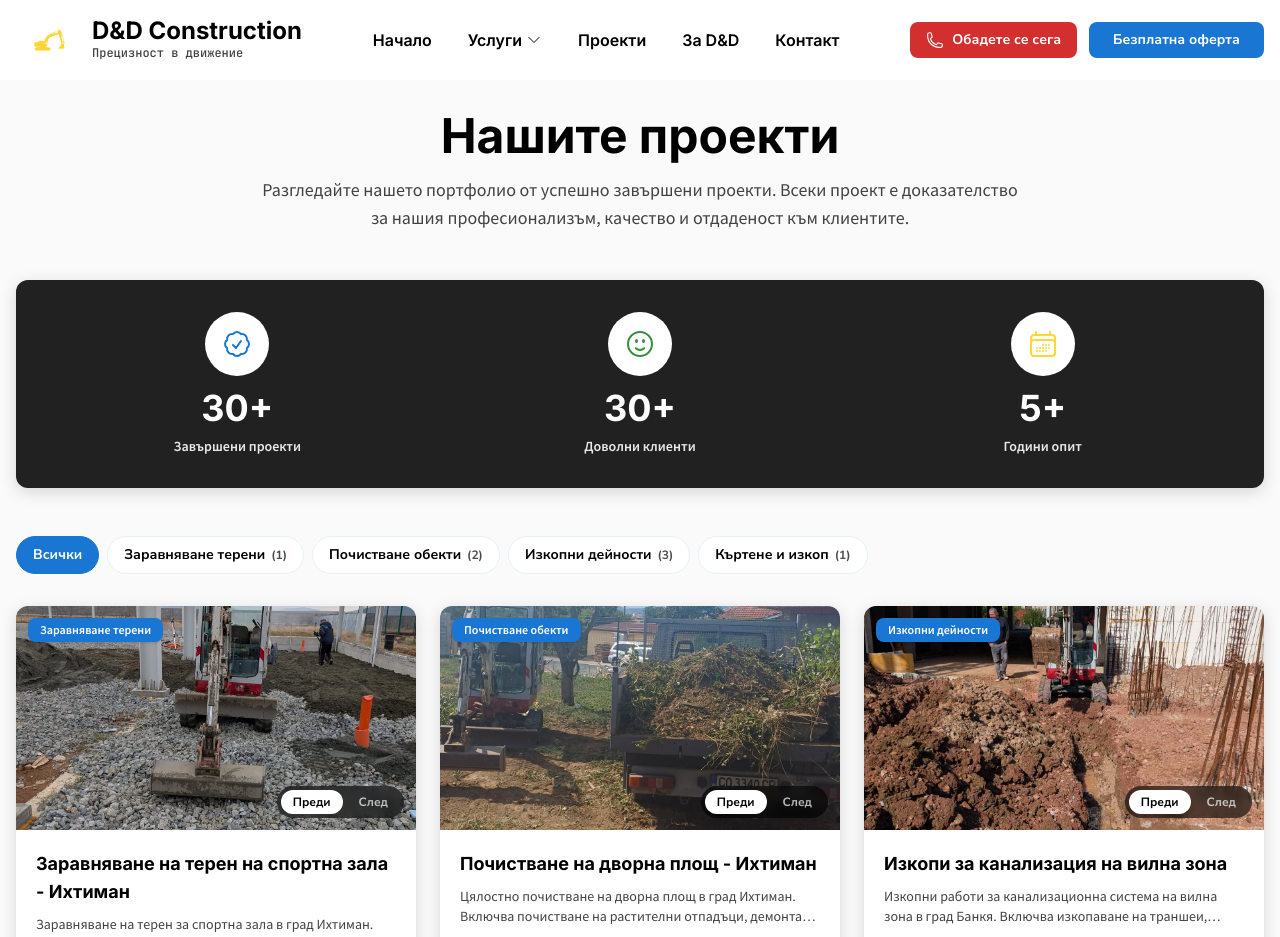
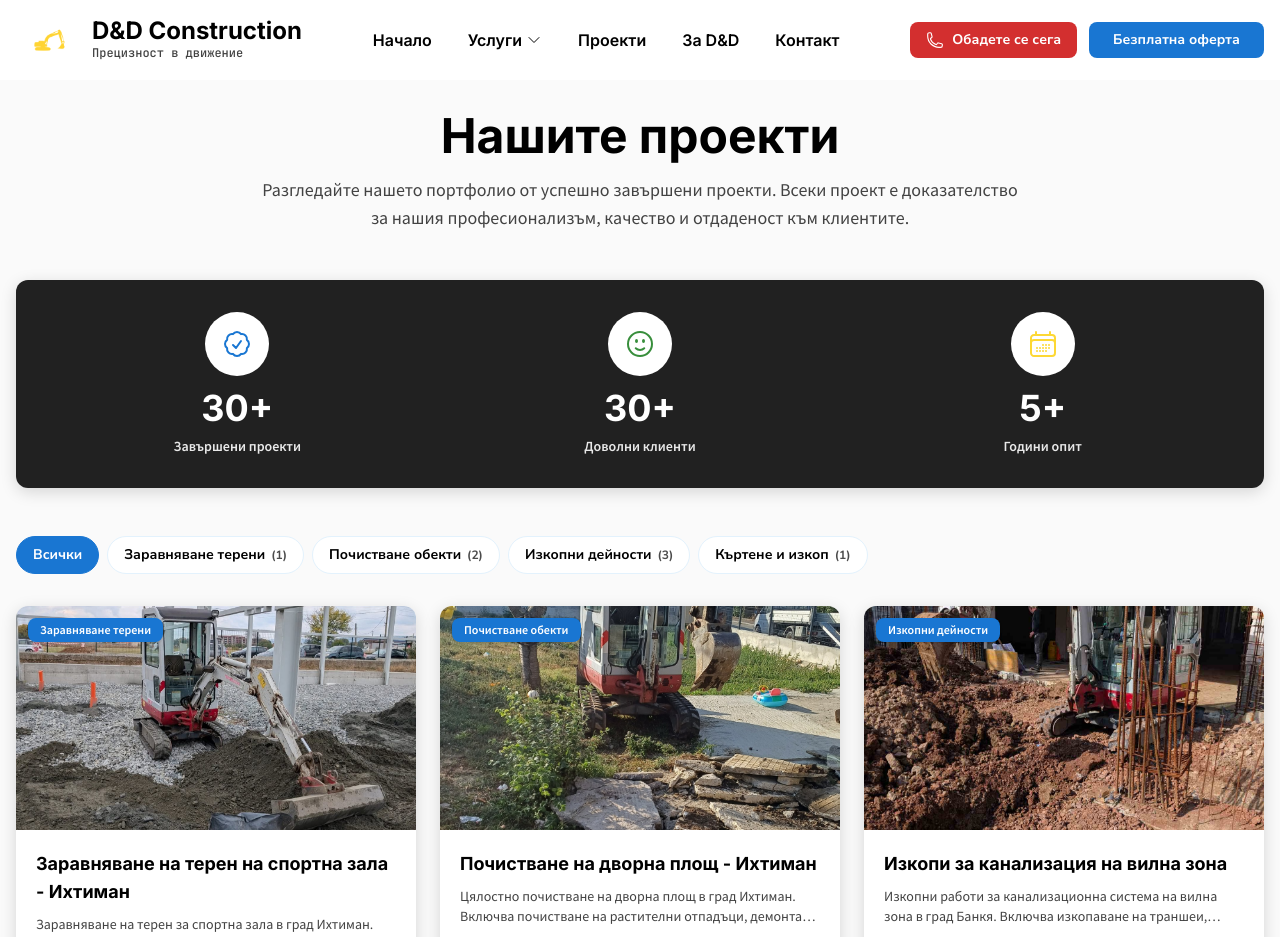
Before and after one commit to dmitkov39/DDconstruction, a Next.js app: page /projects-portfolio in a window 1280 px wide. Shown: the top 937 px of the page. Built offline with nearby package versions, Linux system fonts and the light colour scheme.

Commit message:
Remove Before/After toggle from ProjectCard

```diff
--- a/src/app/projects-portfolio/components/ProjectCard.tsx
+++ b/src/app/projects-portfolio/components/ProjectCard.tsx
@@ -1,6 +1,6 @@
 'use client';
 
-import React, { useState } from 'react';
+import React from 'react';
 import AppImage from '@/components/ui/AppImage';
 import Icon from '@/components/ui/AppIcon';
 
@@ -22,58 +22,26 @@ interface ProjectCardProps {
 }
 
 const ProjectCard = ({ project, onViewDetails }: ProjectCardProps) => {
-  const [showAfter, setShowAfter] = useState(false);
-
   return (
     <div className="bg-card rounded-lg shadow-md overflow-hidden hover:shadow-lg transition-shadow duration-300">
-      {/* Image with Before/After toggle */}
-      <div className="relative h-56 overflow-hidden group">
+      <div className="relative h-56 overflow-hidden">
         <AppImage
-          src={showAfter ? project.afterImage : project.beforeImage}
-          alt={showAfter ? project.afterAlt : project.beforeAlt}
-          className="w-full h-full object-cover transition-opacity duration-500"
+          src={project.afterImage}
+          alt={project.afterAlt}
+          className="w-full h-full object-cover"
         />
-
-        {/* Category badge */}
         <div className="absolute top-3 left-3 bg-primary text-primary-foreground px-3 py-1 rounded-md text-xs font-bold shadow">
           {project.category}
         </div>
-
-        {/* Before/After toggle */}
-        <div className="absolute bottom-3 right-3 flex items-center bg-black/60 backdrop-blur-sm rounded-full p-1 gap-1">
-          <button
-            onClick={() => setShowAfter(false)}
-            className={`px-3 py-1 rounded-full text-xs font-bold transition-all duration-200 ${
-              !showAfter
-                ? 'bg-white text-black'
-                : 'text-white/70 hover:text-white'
-            }`}
-          >
-            Преди
-          </button>
-          <button
-            onClick={() => setShowAfter(true)}
-            className={`px-3 py-1 rounded-full text-xs font-bold transition-all duration-200 ${
-              showAfter
-                ? 'bg-primary text-primary-foreground'
-                : 'text-white/70 hover:text-white'
-            }`}
-          >
-            След
-          </button>
-        </div>
       </div>
 
-      {/* Content */}
       <div className="p-5">
         <h3 className="text-lg font-heading font-bold text-foreground mb-2 line-clamp-2">
           {project.title}
         </h3>
-
         <p className="text-muted-foreground text-sm mb-4 line-clamp-2">
           {project.description}
         </p>
-
         <div className="space-y-1.5 mb-4">
           <div className="flex items-center space-x-2 text-sm">
             <Icon name="MapPinIcon" size={14} className="text-accent flex-shrink-0" />
@@ -88,7 +56,6 @@ const ProjectCard = ({ project, onViewDetails }: ProjectCardProps) => {
             <span className="text-foreground">{project.completionDate}</span>
           </div>
         </div>
-
         <button
           onClick={() => onViewDetails(project.id)}
           className="w-full bg-secondary text-secondary-foreground py-2 rounded-md font-cta font-bold text-sm hover:bg-opacity-90 transition-all duration-300 flex items-center justify-center space-x-2"
```
